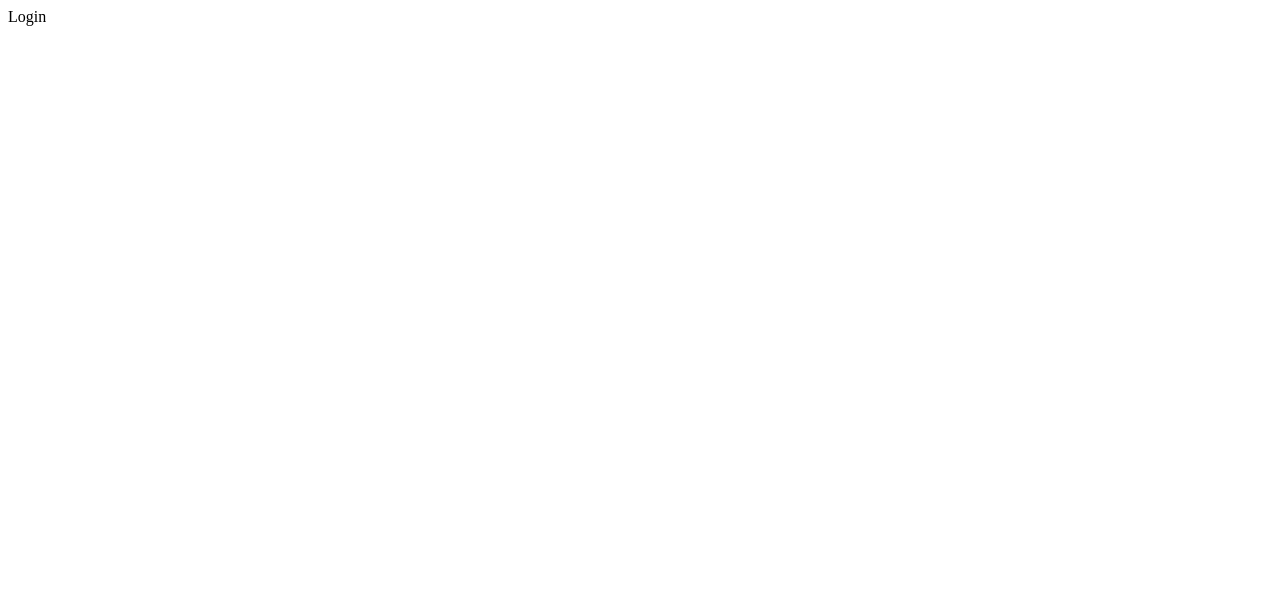
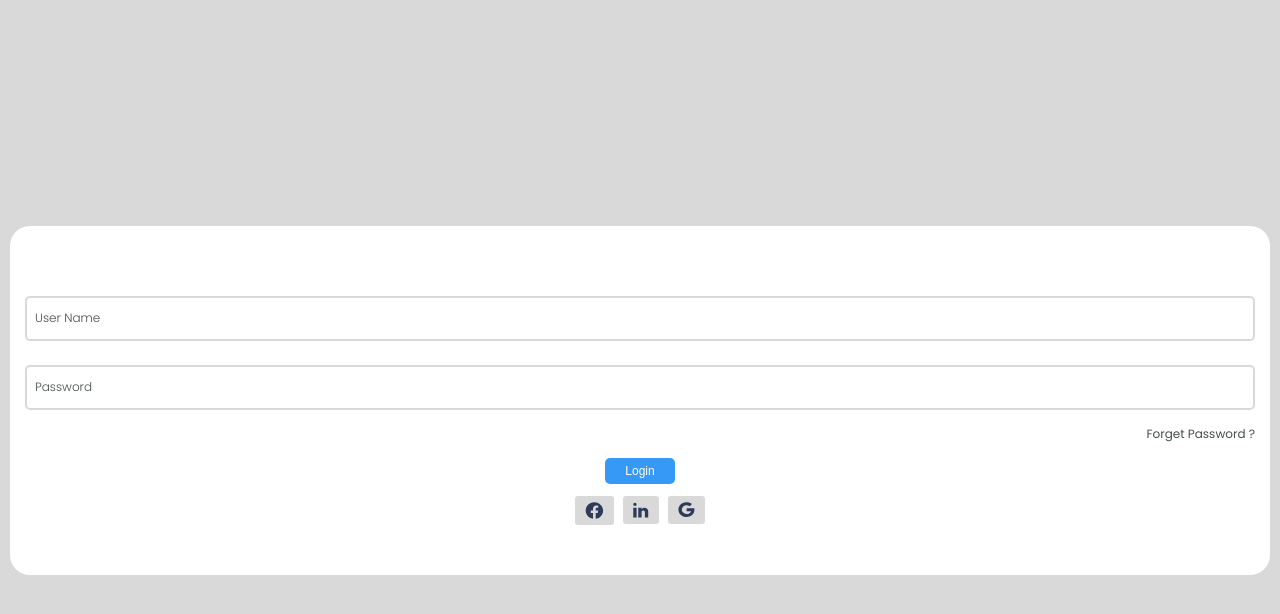
Before and after one commit to ibrahemnaser/ElecXo, a plain HTML site: page pages/login.html in a window 1280 px wide. Drawn offline with Linux system fonts and the light colour scheme.

Commit message:
Initial login page

```diff
--- a/css/global.css
+++ b/css/global.css
@@ -0,0 +1,41 @@
+/* Poppins Google font */
+@import url("https://fonts.googleapis.com/css2?family=Poppins:wght@300;400;500;600;700;800&display=swap");
+
+/* Global Rules */
+* {
+  margin: 0;
+  padding: 0;
+  box-sizing: border-box;
+}
+:root {
+  --primary: #3599f5;
+  --primary-dark: #2979c4;
+  --secondary: #03c68b;
+  --tritory: #454d4a;
+  --bg: #d9d9d9;
+  --text: #454d4a;
+}
+html {
+  scroll-behavior: smooth;
+}
+body {
+  font-family: "Poppins", sans-serif;
+}
+a {
+  text-decoration: none;
+}
+ul,
+li {
+  list-style: none;
+}
+/*  */
+.container {
+  width: 100%;
+  padding: 0 10px;
+}
+
+/*  */
+.btn {
+  padding: 6px 20px;
+  border-radius: 5px;
+}
--- a/css/main.css
+++ b/css/main.css
@@ -0,0 +1 @@
+@import url("./global.css");
--- a/css/pages/login.css
+++ b/css/pages/login.css
@@ -0,0 +1,98 @@
+@import url("../global.css");
+/*  */
+body {
+  background-color: var(--bg);
+  display: flex;
+  align-items: center;
+  justify-content: center;
+  min-height: 100vh;
+}
+main {
+  background-color: white;
+  padding: 70px 15px 50px;
+  border-radius: 20px;
+}
+main .image-side {
+  display: none;
+}
+main form {
+  display: flex;
+  flex-direction: column;
+}
+main form label:not(:last-child) {
+  position: relative;
+}
+main form label:first-child {
+  margin-bottom: 24px;
+}
+main form label:nth-child(2) {
+  margin-bottom: 10px;
+}
+main form label > span {
+  position: absolute;
+  color: var(--text);
+  top: 50%;
+  left: 10px;
+  transform: translateY(-50%);
+  font-size: 12px;
+  font-weight: lighter;
+  transition: all 0.3s;
+}
+main form input:not([type="submit"]) {
+  width: 100%;
+  padding: 13px 10px;
+  background-color: transparent;
+  border: 2px solid var(--bg);
+  border-radius: 5px;
+  outline-color: var(--primary);
+}
+main form input:not([type="submit"]):focus ~ span,
+main form input:not([type="submit"]):valid ~ span {
+  top: 0px;
+  font-size: 10px;
+  font-weight: bold;
+  background-color: white;
+  padding: 0 5px;
+}
+main form p {
+  align-self: flex-end;
+  margin-bottom: 12px;
+}
+main form p a {
+  font-size: 12px;
+  line-height: 15px;
+  font-weight: light;
+  color: var(--text);
+}
+main form label[for="login"] {
+  align-self: center;
+}
+main form input.login-btn {
+  background-color: var(--primary);
+  color: white;
+  font-size: 12px;
+  font-weight: 500;
+  border: none;
+  cursor: pointer;
+}
+main form input.login-btn:hover {
+  background-color: var(--primary-dark);
+}
+main ul.social-links {
+  margin-top: 12px;
+  display: flex;
+  align-items: center;
+  justify-content: center;
+  gap: 9px;
+}
+main li.social-item {
+  background-color: var(--bg);
+  padding: 6px 10px;
+  display: flex;
+  border-radius: 3px;
+  cursor: pointer;
+  transition: all 0.3s;
+}
+main li.social-item:hover {
+  filter: brightness(0.8);
+}
--- a/css/pages/signup.css
+++ b/css/pages/signup.css
@@ -0,0 +1 @@
+@import url("../global.css");
--- a/pages/login.html
+++ b/pages/login.html
@@ -5,8 +5,50 @@
     <meta http-equiv="X-UA-Compatible" content="IE=edge" />
     <meta name="viewport" content="width=device-width, initial-scale=1.0" />
     <title>Login</title>
+    <link rel="stylesheet" href="../css/pages/login.css" />
   </head>
   <body>
-    Login
+    <div class="container">
+      <main class="login-container">
+        <div class="image-side">
+          <img src="" alt="" />
+          <div class="co-info">
+            <p>Elec<span>Xo</span></p>
+            <h2>Log<span>in</span></h2>
+            <p>Shop the best of electronic, Grab the deals, offers and more.</p>
+          </div>
+        </div>
+        <form action="get">
+          <label for="name">
+            <input type="text" name="username" id="name" required />
+            <span>User Name</span>
+          </label>
+          <label for="password">
+            <input type="password" name="password" id="password" required />
+            <span>Password</span>
+          </label>
+          <p><a href="#">Forget Password ?</a></p>
+          <label for="login">
+            <input
+              type="submit"
+              value="Login"
+              id="login"
+              class="btn login-btn"
+            />
+          </label>
+        </form>
+        <ul class="social-links">
+          <li class="social-item">
+            <img src="../assets/icons/facebook.svg" alt="facebook" />
+          </li>
+          <li class="social-item">
+            <img src="../assets/icons/linkedIn.svg" alt="linkedIn" />
+          </li>
+          <li class="social-item">
+            <img src="../assets/icons/google.svg" alt="google" />
+          </li>
+        </ul>
+      </main>
+    </div>
   </body>
 </html>
```
Also changed, not shown: assets/icons/facebook.svg (added), assets/icons/google.svg (added), assets/icons/linkedIn.svg (added), assets/images/singup.jpg (added).
